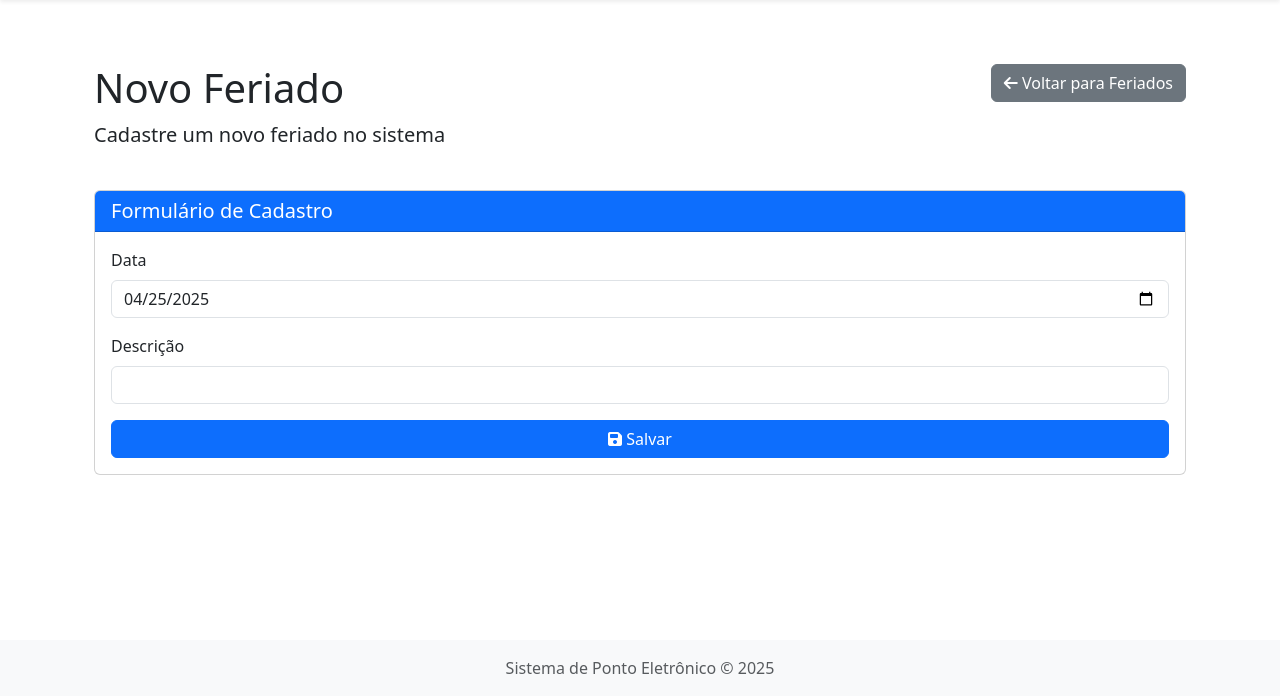
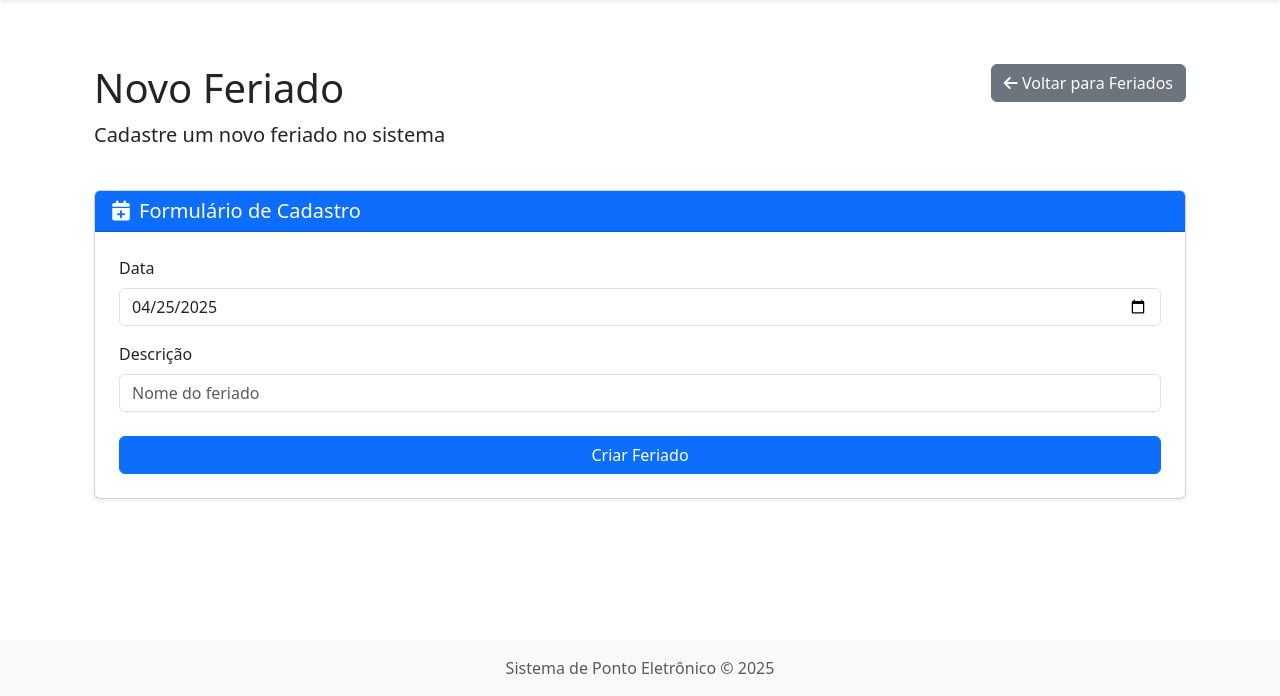
Before and after one commit to Masselorc/ponto-eletronico, a Flask app: page /admin/feriados/novo in a window 1280 px wide. Shown: the part 104-800 px from the top of the page. Run offline with Flask 3, Linux system fonts and the light colour scheme; a user stored in the database is signed in; some libraries are stand-ins or nearby versions.

Commit message:
Update novo_feriado.html

```diff
--- a/app/templates/admin/novo_feriado.html
+++ b/app/templates/admin/novo_feriado.html
@@ -10,23 +10,26 @@
             <p class="lead">Cadastre um novo feriado no sistema</p>
         </div>
         <div class="col-md-4 text-end">
-            <a href="{{ url_for('admin.feriados') }}" class="btn btn-secondary">
+            {# --- CORREÇÃO: Alterado 'admin.feriados' para 'admin.listar_feriados' --- #}
+            <a href="{{ url_for('admin.listar_feriados') }}" class="btn btn-secondary">
+            {# --- FIM DA CORREÇÃO --- #}
                 <i class="fas fa-arrow-left"></i> Voltar para Feriados
             </a>
         </div>
     </div>
 
-    <div class="card">
+    <div class="card shadow-sm"> {# Adicionado shadow #}
         <div class="card-header bg-primary text-white">
-            <h2 class="h5 mb-0">Formulário de Cadastro</h2>
+            <h2 class="h5 mb-0"><i class="fas fa-calendar-plus me-2"></i>Formulário de Cadastro</h2>
         </div>
-        <div class="card-body">
-            <form method="POST" action="{{ url_for('admin.novo_feriado') }}">
+        <div class="card-body p-4"> {# Adicionado padding #}
+            <form method="POST" action="{{ url_for('admin.novo_feriado') }}" novalidate> {# Adicionado novalidate #}
                 {{ form.csrf_token }}
 
                 <div class="mb-3">
-                    <label for="data" class="form-label">Data</label>
-                    {{ form.data(class="form-control", type="date") }}
+                    <label for="data" class="form-label">{{ form.data.label }}</label>
+                    {# Adicionado type="date" para melhor UX #}
+                    {{ form.data(class="form-control" + (" is-invalid" if form.data.errors else ""), type="date", id="data") }}
                     {% if form.data.errors %}
                     <div class="invalid-feedback d-block">
                         {% for error in form.data.errors %}
@@ -37,8 +40,8 @@
                 </div>
 
                 <div class="mb-3">
-                    <label for="descricao" class="form-label">Descrição</label>
-                    {{ form.descricao(class="form-control") }}
+                    <label for="descricao" class="form-label">{{ form.descricao.label }}</label>
+                    {{ form.descricao(class="form-control" + (" is-invalid" if form.descricao.errors else ""), id="descricao", placeholder="Nome do feriado") }}
                     {% if form.descricao.errors %}
                     <div class="invalid-feedback d-block">
                         {% for error in form.descricao.errors %}
@@ -48,10 +51,8 @@
                     {% endif %}
                 </div>
 
-                <div class="d-grid gap-2">
-                    <button type="submit" class="btn btn-primary">
-                        <i class="fas fa-save"></i> Salvar
-                    </button>
+                <div class="d-grid gap-2 mt-4"> {# Adicionado espaçamento #}
+                    {{ form.submit(class="btn btn-primary") }} {# Usa submit do form #}
                 </div>
             </form>
         </div>
```
